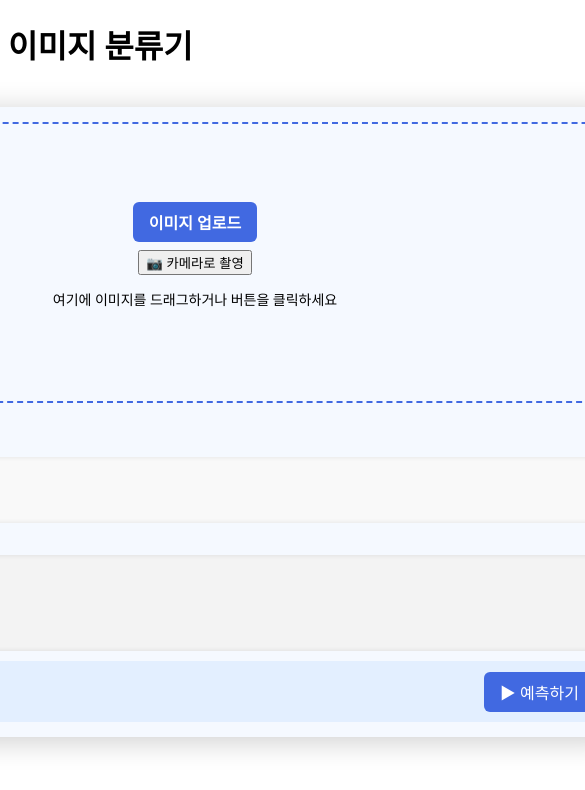
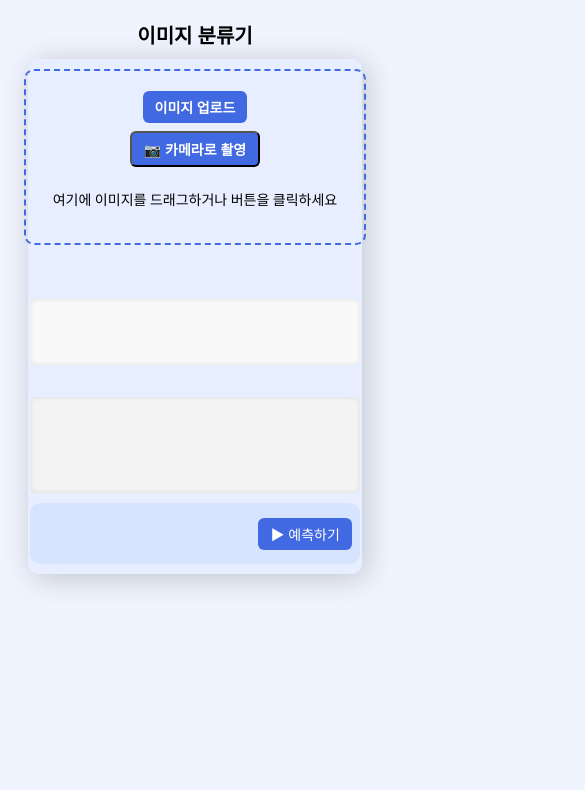
Before and after one commit to graes1234/app, a plain HTML site: page index.html in a window 390 px wide. Shown: the top 790 px of the page, 585 px wide, since content can reach past the window. Drawn offline with Linux system fonts and the light colour scheme.

Commit message:
Update style.css

```diff
--- a/style.css
+++ b/style.css
@@ -1,21 +1,45 @@
-/* 컨테이너 박스 */
+/*  전체 페이지 설정 */
+body {
+  display: flex;                 /* 중앙 정렬을 위한 Flex 컨테이너 */
+  justify-content: center;       /* 가로 중앙 정렬 */
+  align-items: flex-start;       /* 세로 정렬: 상단에서 시작 */
+  min-height: 100vh;             /* 화면 전체 높이 확보 */
+  margin: 0;
+  padding-top: 50px;             /* 상단 여백 */
+  background-color: #f0f4ff;     /* 배경색 */
+}
+
+/*  전체 래퍼 (제목 + 컨테이너)  */
+.wrapper {
+  display: flex;
+  flex-direction: column;        /* 세로 방향 정렬 */
+  align-items: center;           /* 가운데 정렬 */
+  gap: 10px;                     /* 요소 간 간격 */
+}
+
+/* 제목  */
+h1 {
+  text-align: center;
+  width: 320px;
+  margin: 0;
+  font-size: 24px;
+}
+
+/*  컨테이너 박스  */
 .container {
-  position: absolute;      /* 페이지 기준 절대 위치 */
-  top: 50%;                /* 화면 세로 중앙 */
-  left: 50%;               /* 화면 가로 중앙 */
-  transform: translate(-50%, -50%);
+  width: 800px;
+  height: 650px; /*600*/
+  border-radius: 10px;
+  box-shadow: 4px 4px 30px rgba(0, 0, 0, 0.2);
 
-  height: 600px; /* 400 */
-  width: 800px; /*320*/
-  border-radius: 10px;
-  box-shadow: 4px 4px 30px rgba(0, 0, 0, .2);
   display: flex;
   flex-direction: column;
   align-items: center;
   justify-content: space-between;
+
   padding: 15px;
   gap: 10px;
-  background-color: rgba(0, 110, 255, 0.041);
+  background-color: rgba(0, 110, 255, 0.04);
 }
 
 /* 업로드 영역 (드롭존) */
@@ -44,8 +68,9 @@
   display: none;
 }
 
-/* 업로드 버튼 */
-.upload-btn {
+/* 업로드 버튼, 카메라 촬영 버튼 */
+.upload-btn,
+.camera-btn {
   background-color: royalblue;
   color: white;
   padding: 8px 16px;
@@ -56,7 +81,8 @@
   margin-bottom: 8px;
 }
 
-.upload-btn:hover {
+.upload-btn:hover,
+.camera-btn:hover {
   background-color: navy;
 }
 
@@ -187,3 +213,53 @@
   margin-top: 8px;
   white-space: pre-wrap;
 }
+
+/* 촬영 버튼 원 */
+.capture-circle {
+  position: absolute;
+  bottom: 15px;
+  left: 50%;
+  transform: translateX(-50%);
+  width: 50px;
+  height: 50px;
+  background-color: white;
+  border-radius: 50%;
+  border: 4px solid rgba(0, 110, 255, 0.7);
+  cursor: pointer;
+  box-shadow: 0 0 10px rgba(0,0,0,0.3);
+}
+
+/* 모바일 화면용 반응형 */
+@media (max-width: 480px) {
+  body {
+    padding-top: 20px;
+  }
+
+  h1 {
+    width: 90%;
+    font-size: 20px;
+  }
+
+  .container {
+    width: 90%;
+    height: auto;
+    padding: 10px;
+  }
+
+  #preview {
+    max-height: 120px;
+  }
+
+  .capture-circle {
+    width: 50px;
+    height: 50px;
+    border-width: 3px;
+  }
+
+  .upload-btn,
+  .camera-btn,
+  .predict-btn {
+    padding: 6px 12px;
+    font-size: 14px;
+  }
+}
```
